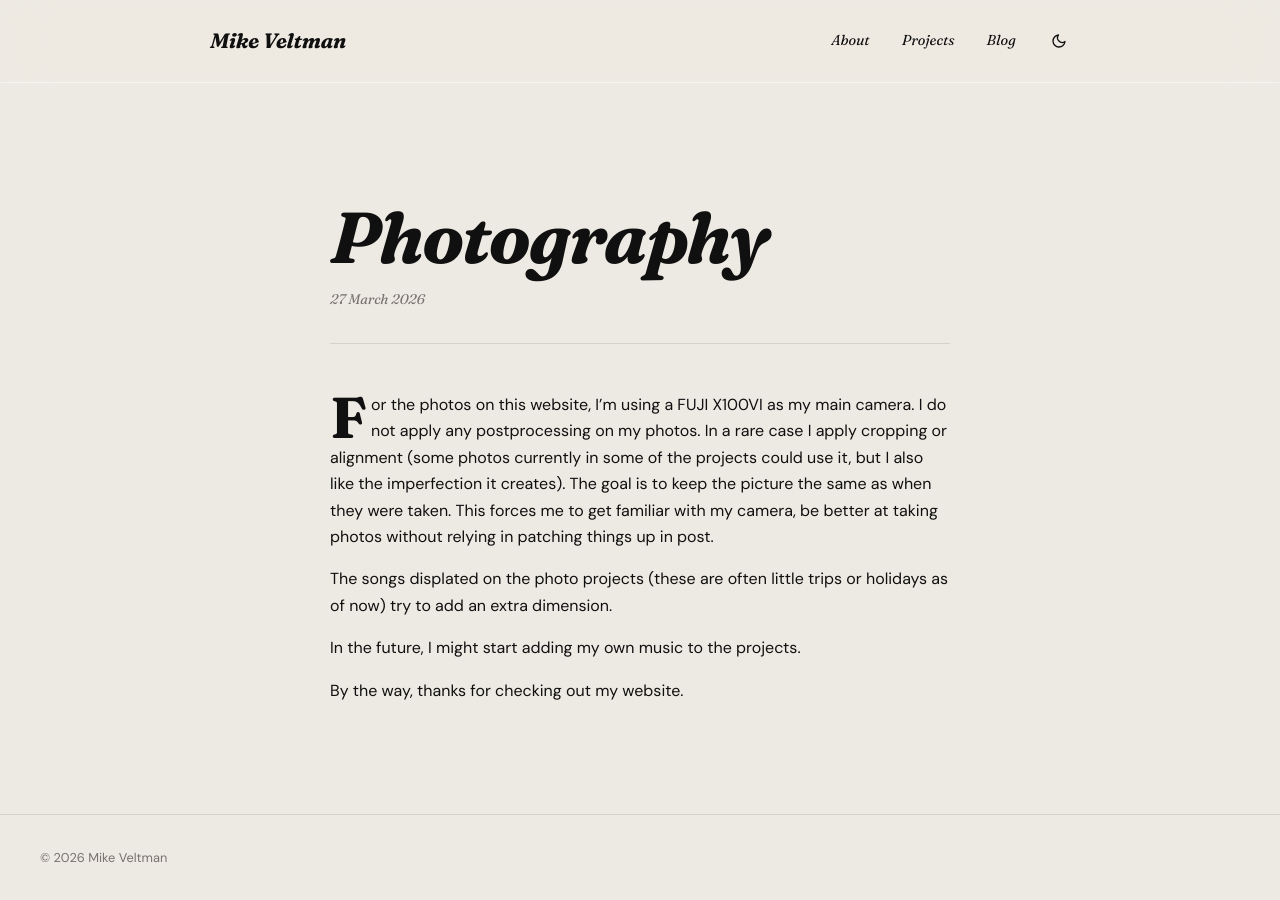
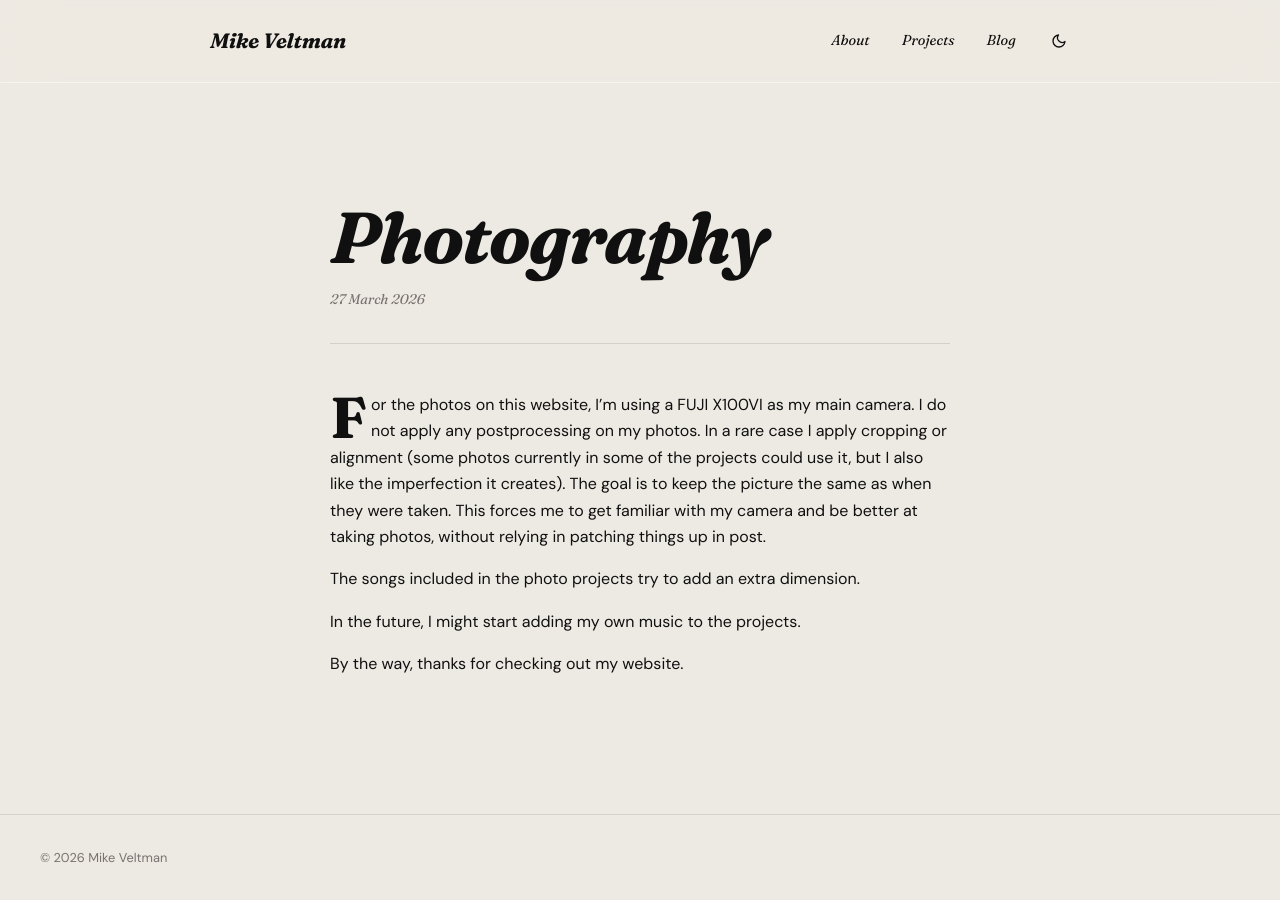
Before and after one commit to mikeveltman/mikeveltman.github.io, a Jekyll site: the page built from _posts/2026-03-28-photography.md, in a window 1280 px wide. Built offline with Jekyll 4.4.1, drawn with Linux system fonts in a browser that asks for light colours.

Commit message:
Minor changes in text

```diff
--- a/_posts/2026-03-28-photography.md
+++ b/_posts/2026-03-28-photography.md
@@ -4,9 +4,9 @@ date: 2026-03-27
 published: true
 ---
 
-For the photos on this website, I'm using a FUJI X100VI as my main camera. I do not apply any postprocessing on my photos. In a rare case I apply cropping or alignment (some photos currently in some of the projects could use it, but I also like the imperfection it creates). The goal is to keep the picture the same as when they were taken. This forces me to get familiar with my camera, be better at taking photos without relying in patching things up in post.
+For the photos on this website, I'm using a FUJI X100VI as my main camera. I do not apply any postprocessing on my photos. In a rare case I apply cropping or alignment (some photos currently in some of the projects could use it, but I also like the imperfection it creates). The goal is to keep the picture the same as when they were taken. This forces me to get familiar with my camera and be better at taking photos, without relying in patching things up in post.
 
-The songs displated on the photo projects (these are often little trips or holidays as of now) try to add an extra dimension.
+The songs included in the photo projects try to add an extra dimension.
 
 In the future, I might start adding my own music to the projects.
 
```
Also changed, not shown: _pages/index.md (+1 -1 lines).
